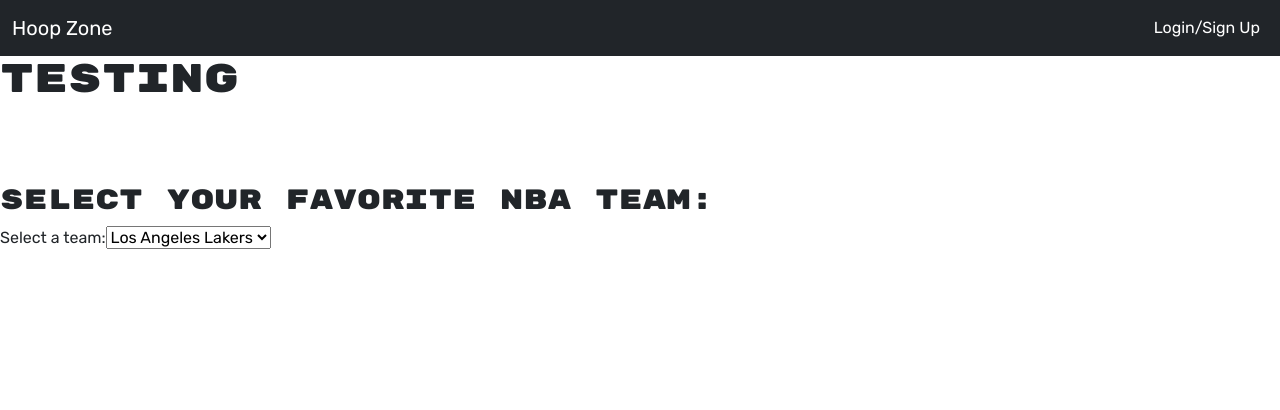
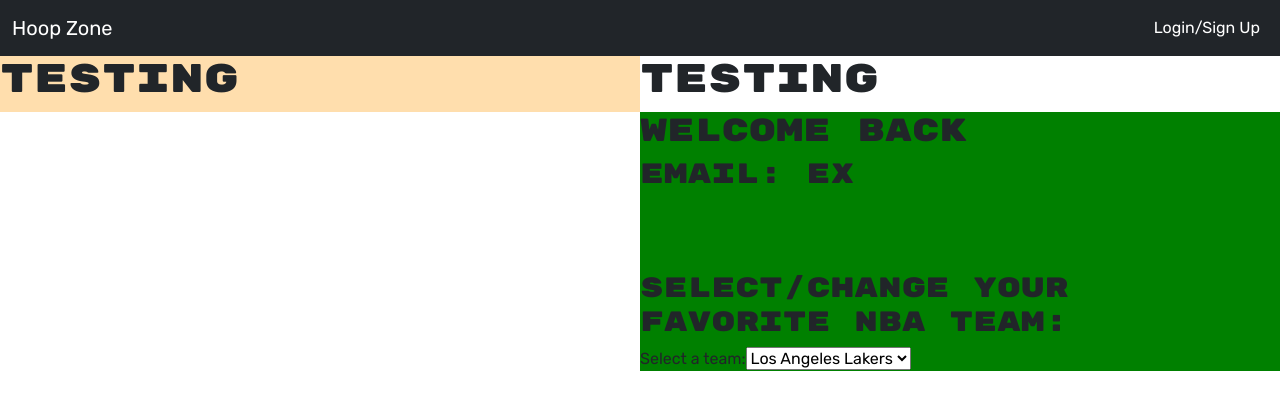
Before and after one commit to hattiesteed/-super-awesome, a React (Create React App) app in the folder client/: page /Profile in a window 1280 px wide. Shown: the top 410 px of the page. Built offline with nearby package versions, Linux system fonts and the light colour scheme.

Commit message:
profile changes and css, pushing so fabian can work on one half

```diff
--- a/client/src/index.css
+++ b/client/src/index.css
@@ -9,15 +9,15 @@
 
   /* Atlanta Hawks */
   --hawkRed: #E03A3E;
-  --hawkGreen: #C1D32F;
+  /* --hawkGreen: #C1D32F; */
   --hawkBlack: #26282A;
 
   /* Boston Celtics */
   --celticGreen: #007A33;
   --celticGold: #BA9653;
-  --celticBrown: #963821;
+  /* --celticBrown: #963821;
   --black: #000000;
-  --white: #ffffff;
+  --white: #ffffff; */
 
   /* Brooklyn Nets */
   --black: #000000;
@@ -26,141 +26,142 @@
 
   /* Charlotte Hornets */
   --hornetTeal: #00788C;
-  --hornetPurple: #1D1160;
+  /* --hornetPurple: #1D1160; */
   --gray: #777D84;
 
   /* Chicago Bulls */
   --black: #000000;
-  --white: #ffffff;
+  /* --white: #ffffff; */
   --bullRed: #CE1141;
 
   /* Cleveland Cavaliers */
-  --black: #000000;
+  /* --black: #000000; */
   --cavGold: #FDBB30;
-  --cavBlue: #041E42;
+  /* --cavBlue: #041E42; */
   --cavRed: #860038;
 
   /* Dallas Mavericks */
   --mavsBlueL: #00538C;
-  --mavsBlueD: #002B5C;
+  /* --mavsBlueD: #002B5C; */
   --mavsSilver: #B8C4CA;
-  --black: #000000;
+  /* --black: #000000; */
 
   /* Denver Nuggets */
   --nugsBlueL: #1D428A;
-  --nugsBlueD: #0E2240;
+  /* --nugsBlueD: #0E2240; */
   --nugsYellow: #FEC524;
-  --nugsRed: #8B2131;
+  /* --nugsRed: #8B2131; */
 
   /* Detroit Pistons */
   --pistonBlueL: #1D42BA;
-  --pistonBlueD: #002D62;
+  /* --pistonBlueD: #002D62; */
   --pistonRed: #C8102E;
-  --pistonGrey: #BEC0C2;
-  --white: #ffffff;
+  /* --pistonGrey: #BEC0C2;
+  --white: #ffffff; */
 
   /* Golden State Warriors */
   --warriorBlue: #1D428A;
   --warrriorYellow: #FFC72C;
-  --white: #ffffff;
+  /* --white: #ffffff; */
 
   /* Houston Rockets */
   --rocketRed: #CE1141;
   --rocketGrayL: #C4CED4;
-  --rocketGrayD: #373a36;
+  /* --rocketGrayD: #373a36;
   --black: #000000;
-  --white: #ffffff;
+  --white: #ffffff; */
 
   /* Indiana Pacers */
   --pacerBlue: #002D62;
   --pacerGold: #FDBB30;
-  --pacerGray: #BEC0C2;
+  /* --pacerGray: #BEC0C2; */
 
   /* LA Clippers */
   --clipRed: #C8102E;
   --clipBlue: #1D428A;
-  --clipGray: #BEC0C2;
+  /* --clipGray: #BEC0C2;
   --black: #000000;
-  --white: #ffffff;
+  --white: #ffffff; */
 
   /* LA Lakers */
   --lakePurple: #552583;
   --lakeYellow: #FDB927;
-  --black: #000000;
+  /* --black: #000000; */
 
   /* Memphis Grizzlies */
   --grizzBlueL: #5D76A9;
-  --grizzBlueD: #12173F;
-  --grizzGray: #707271;
   --grizzGold: #F5B112;
+  /* --grizzBlueD: #12173F;
+  --grizzGray: #707271; */
+
 
   /* Miami Heat */
   --heatRed: #98002E;
   --heatGold: #F9A01B;
-  --black: #000000;
-  --white: #ffffff;
+  /* --black: #000000;
+  --white: #ffffff; */
 
   /* Milwaukee Bucks */
   --buckGreen: #00471B;
   --buckCream: #EEE1C6;
-  --buckBlue: #0077C0;
+  /* --buckBlue: #0077C0;
   --black: #000000;
-  --white: #ffffff;
+  --white: #ffffff; */
 
   /* Minnesota Timberwolves */
   --wolfBlueL: #236192;
-  --wolfBlueD: #0C2340;
   --wolfGreen: #78BE20;
+  /* --wolfBlueD: #0C2340;
   --wolfGrey: #9EA2A2;
-  --white: #ffffff;
+  --white: #ffffff; */
 
   /* NO Pelicans */
   --peliBlue: #0C2340;
   --peliGold: #85714D;
-  --peliRed: #C8102E;
-  --white: #ffffff;
+  /* --peliRed: #C8102E;
+  --white: #ffffff; */
 
   /* NY Knicks */
   --knickBlue: #006BB6;
   --knickOrange: #F58426;
-  --knickGray: #BEC0C2;
+  /* --knickGray: #BEC0C2;
   --black: #000000;
-  --white: #ffffff;
+  --white: #ffffff; */
 
   /* OKC Thunder */
   --okcBlueL: #007AC1;
-  --okcBlueD: #002D62;
   --okcOrange: #EF3B24;
-  --okcYellow: #FDBB30;
+  /* --okcBlueD: #002D62;
+  --okcYellow: #FDBB30; */
 
   /* Orlando Magic */
   --magicBlue: #0077C0;
   --magicSilver: #C4CED4;
-  --black: #000000;
+  /* --black: #000000; */
 
   /* Philly 76 */
+  --sevenRed: #ED174C;
   --sevenBlueL: #006BB6;
-  --sevenBLueD: #002B5C;
-  --sevenRed: #ED174C;
+  /* --sevenBLueD: #002B5C;
   --sevenSilver: #C4CED4;
-  --white: #ffffff;
+  --white: #ffffff; */
 
   /* Phoenix Suns */
   --sunPurple: #1D1160;
   --sunOrange: #E56020;
-  --sunYellow: #F9AD1B;
+  /* --sunYellow: #F9AD1B;
   --sunGray: #63727A;
-  --black: #000000;
+  --black: #000000; */
 
   /* Portland Trail Blazers */
   --blazeRed: #E03A3E;
   --black: #000000;
-  --white: #ffffff;
+  /* --white: #ffffff; */
 
   /* Sacramento Kings */
   --kingPurple: #5A2D81;
   --kingGray: #63727A;
-  --black: #000000;
+  /* --black: #000000; */
 
   /* San Antonio Spurs */
   --spurSilver: #C4CED4;
@@ -168,20 +169,23 @@
 
   /* Toronto Raptors */
   --rapRed: #CE1141;
-  --rapSilver: #A1A1A4;
+  --black: #000000;
+  /* --rapSilver: #A1A1A4;
   --rapGold: #B4975A;
-  --black: #000000;
-  --white: #ffffff;
+  --white: #ffffff; */
 
   /* Utah Jazz */
-  --jazzBlue: #002B5C;
-  --jazzGold: #F9A01B;
-  --jazzGreen: #00471B;
+  --jazzYell: #fff21f;
+  --black: #000000;
 
   /* Washington Wizards */
   --wizRed: #E31837;
   --wizBlue: #002B5C;
-  --wizGray: #C4CED4;
+  /* --wizGray: #C4CED4; */
+}
+
+body, html{
+  height:100%;
 }
 
 body {
@@ -236,6 +240,20 @@
   box-shadow: 0px 0px 15px 15px #1a1b29;
 }
 
+.leftHalf{
+  width:50%;
+  background-color: navajowhite;
+  height:100%;
+  float:left;
+}
+
+.rightHalf{
+  width:50%;
+  background-color: green;
+  height:100%;
+  float:right;
+}
+
 #welcomeFoot{
   color: var(--nbaRed);
   position: absolute;
--- a/client/src/pages/ProfilePage.js
+++ b/client/src/pages/ProfilePage.js
@@ -2,6 +2,8 @@
 import { GET_ME } from '../utils/queries';
 import { useQuery } from '@apollo/client';
 import Auth from '../utils/auth';
+
+// const user = data?.me || data?.user || {};
 
 const ProfilePage = () => {
     // const { loading, error, data, refetch } = useQuery(GET_ME);
@@ -16,14 +18,22 @@
     // }
     return (
         <main>
-
+            <div className='leftHalf'>
+                <h1>testing</h1>
+            </div>
             <h1>testing</h1>
 
+            <div className='rightHalf'>
+                <h2>Welcome back {}</h2>
+                {/* <h2>{data.username}</h2> */}
+
+
+                <h3>Email: ex</h3>
                 <br></br>
                 <br></br>
                 <br></br>
 
-            <h3>Select your favorite NBA team:</h3>
+                <h3>Select/Change your favorite NBA team:</h3>
 
                 <label for='teams'>Select a team:</label>
 
@@ -31,6 +41,8 @@
                     <option value='lakers'>Los Angeles Lakers</option>
                     <option value='nugs'>Denver Nuggets</option>
                 </select>
+            </div>
+
 
 
         </main>
```
Lines whose indentation alone changed are shown as unchanged.
